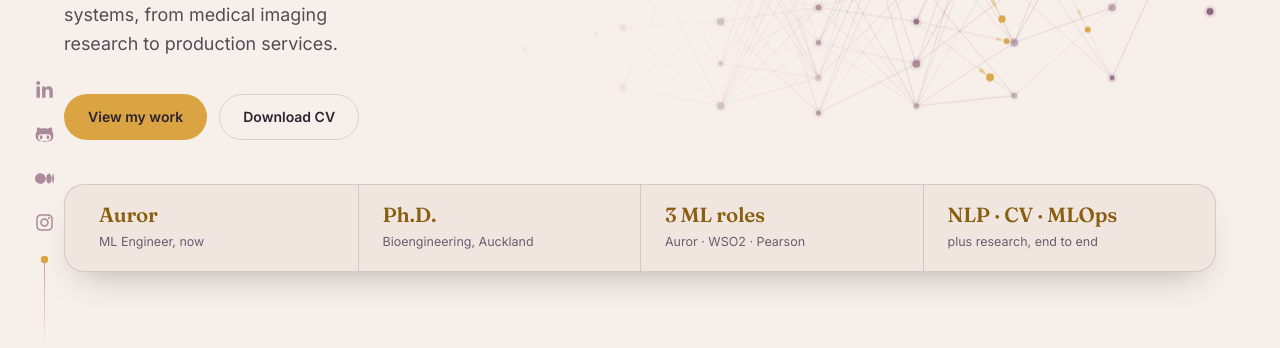
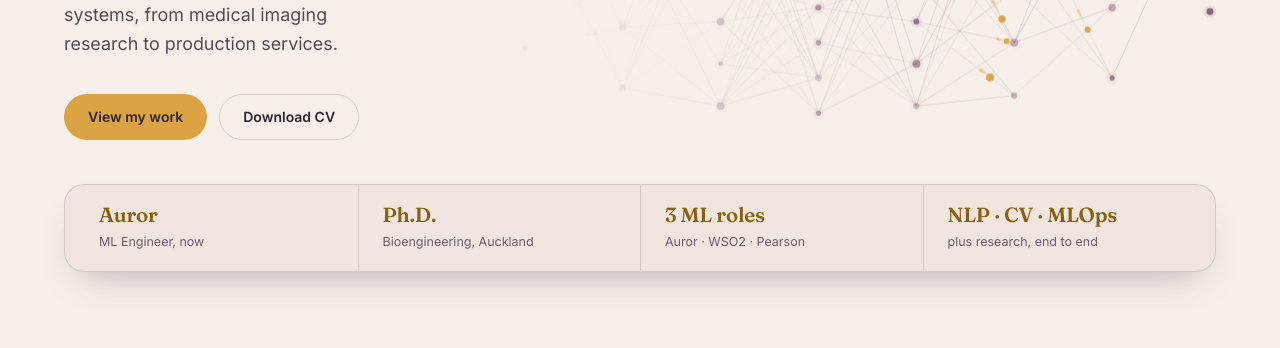
Before and after one commit to savindi-wijenayaka/savindi-wijenayaka.github.io, a Next.js app: page / in a window 1280 px wide. Shown: the part 452-800 px from the top of the page. Built offline with nearby package versions, Linux system fonts and the light colour scheme.

Commit message:
Enlarge socials rail and show it from 1360px

```diff
--- a/app/globals.css
+++ b/app/globals.css
@@ -339,13 +339,13 @@ body {
 }
 .rail a {
   position: relative;
-  width: 40px;
-  height: 40px;
+  width: 48px;
+  height: 48px;
   display: grid;
   place-items: center;
-  font-size: 19px;
-  color: color-mix(in srgb, var(--plum) 62%, var(--paper));
-  border-radius: 12px;
+  font-size: 23px;
+  color: color-mix(in srgb, var(--plum) 78%, var(--paper));
+  border-radius: 14px;
   transition: color 200ms ease, background 200ms ease, transform var(--duration-micro) var(--ease-out);
 }
 .rail a:active { transform: scale(0.92); }
@@ -355,7 +355,7 @@ body {
   left: calc(100% + 6px);
   top: 50%;
   transform: translate(-4px, -50%);
-  font: 500 12px var(--font-sans), system-ui, sans-serif;
+  font: 500 13px var(--font-sans), system-ui, sans-serif;
   white-space: nowrap;
   color: var(--ink);
   background: var(--card);
@@ -370,7 +370,7 @@ body {
   .rail a:hover span { opacity: 1; transform: translate(0, -50%); }
 }
 .rail a:focus-visible span { opacity: 1; transform: translate(0, -50%); }
-@media (max-width: 1239px) { .rail { display: none; } }
+@media (max-width: 1359px) { .rail { display: none; } }
 
 /* ── Hero ───────────────────────────────────────────────────────── */
 .fold { display: flex; flex-direction: column; }
--- a/components/layout/SocialsRail.tsx
+++ b/components/layout/SocialsRail.tsx
@@ -1,6 +1,6 @@
 import Socials from "@/data/socials";
 
-/** Fixed left rail of social icons. Desktop (>= 1240px) only; see .rail in globals.css. */
+/** Fixed left rail of social icons. Desktop (>= 1360px, where the 48px tiles clear the hero text) only; see .rail in globals.css. */
 export default function SocialsRail() {
   return (
     <aside className="rail" aria-label="Social links">
```
